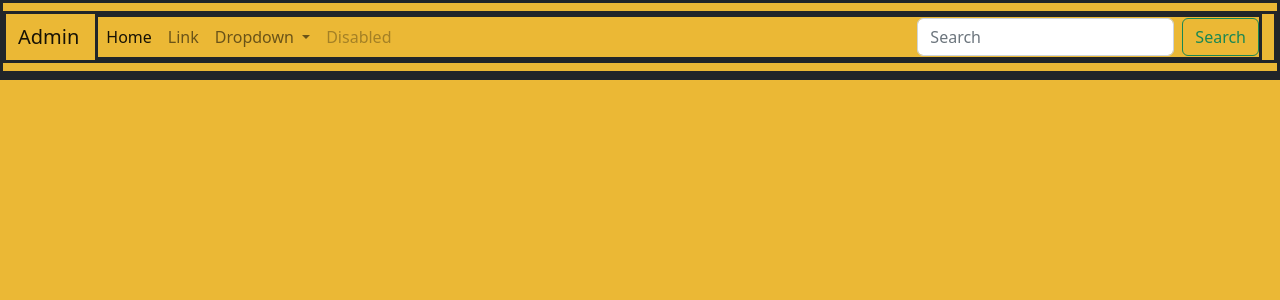
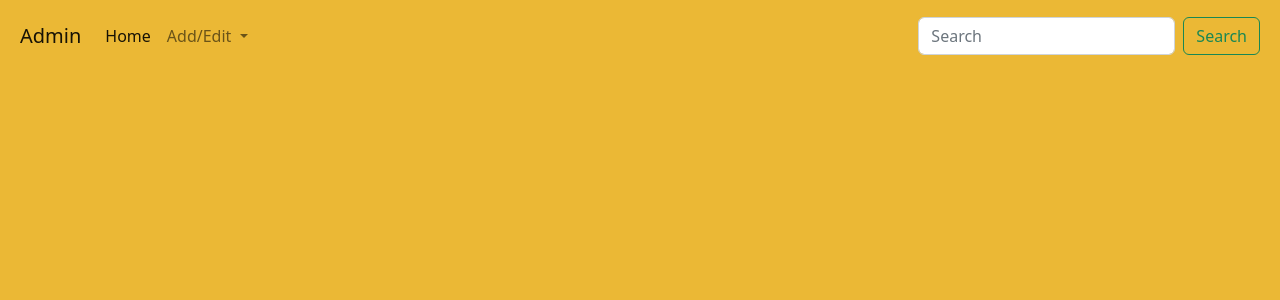
Before and after one commit to db-abnwt/course-equivalency-checker, a Flask app: page /admin in a window 1280 px wide. Shown: the top 300 px of the page. Run offline with Flask 2, Linux system fonts and the light colour scheme; parts of the project's set-up code (start-up, migrations or seed data) failed here and were passed over.

Commit message:
feat: Final edits to admin ui

```diff
--- a/icabroad/icabroad/templates/admin/admin.html
+++ b/icabroad/icabroad/templates/admin/admin.html
@@ -8,12 +8,12 @@
     <script src="https://cdn.jsdelivr.net/npm/bootstrap@5.2.3/dist/js/bootstrap.bundle.min.js"></script>
     <style>
         body {background-color: #ebb835;}
-        div {border-style: solid}
+        /*div {border-style: solid}*/
     </style>
 </head>
 <body>
 <main>
-    <div>
+    <div class="m-2">
         <nav class="navbar navbar-expand-lg">
           <div class="container-fluid">
             <a class="navbar-brand" href="/admin">Admin</a>
@@ -23,23 +23,17 @@
             <div class="collapse navbar-collapse" id="navbarSupportedContent">
               <ul class="navbar-nav me-auto mb-2 mb-lg-0">
                 <li class="nav-item">
-                  <a class="nav-link active" aria-current="page" href="#">Home</a>
-                </li>
-                <li class="nav-item">
-                  <a class="nav-link" href="#">Link</a>
+                  <a class="nav-link active" aria-current="page" href="/home">Home</a>
                 </li>
                 <li class="nav-item dropdown">
                   <a class="nav-link dropdown-toggle" href="#" role="button" data-bs-toggle="dropdown" aria-expanded="false">
-                    Dropdown
+                    Add/Edit
                   </a>
                   <ul class="dropdown-menu">
-                    <li><a class="dropdown-item" href="/admin/partner">Add University</a></li>
-                    <li><a class="dropdown-item" href="/admin/linker">Add course links</a></li>
-                    <li><a class="dropdown-item" href="/admin/course">Add uni courses</a></li>
+                    <li><a class="dropdown-item" href="/admin/partner">University</a></li>
+                    <li><a class="dropdown-item" href="/admin/course">University Course</a></li>
+                    <li><a class="dropdown-item" href="/admin/linker">Course Equivalency</a></li>
                   </ul>
-                </li>
-                <li class="nav-item">
-                  <a class="nav-link disabled">Disabled</a>
                 </li>
               </ul>
               <form class="d-flex" role="search">
```
Also changed, not shown: icabroad/icabroad/templates/admin/crud_add_course.html (+17 -12 lines).
